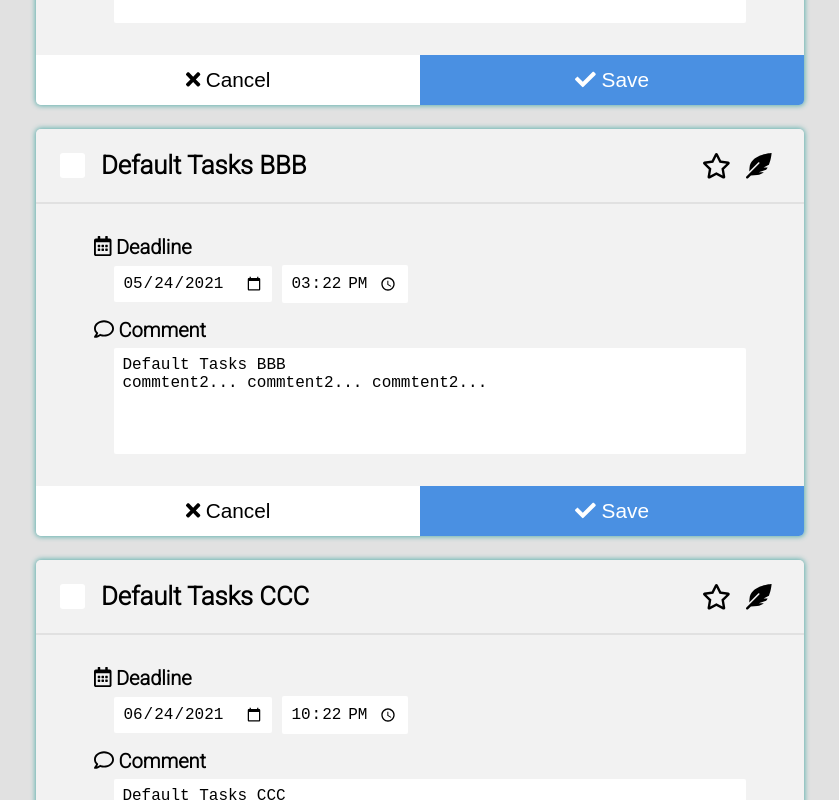
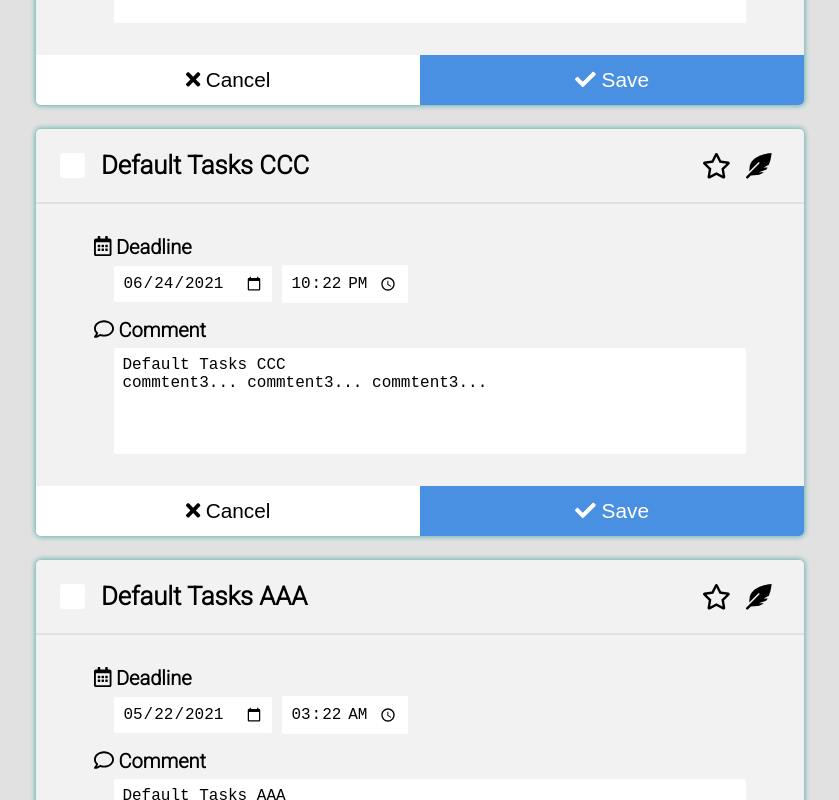
Before and after one commit to timchen0607/Task-Manager, a Vue app: page / in a window 1280 px wide. Shown: the part 400-1200 px from the top of the page, without its empty margins (220-1059 px from the left). Built offline with nearby package versions, Linux system fonts and the light colour scheme.

Commit message:
Feat: 按照星號排序

```diff
--- a/src/App.vue
+++ b/src/App.vue
@@ -18,7 +18,9 @@ import { getTasks } from "./api/localStorageUtils";
 export default defineComponent({
   name: "App",
   setup() {
-    const tasks = reactive(getTasks());
+    const tasks = reactive(
+      getTasks().sort((a, b) => b.completed - a.completed)
+    );
     return { tasks };
   },
 });
```
